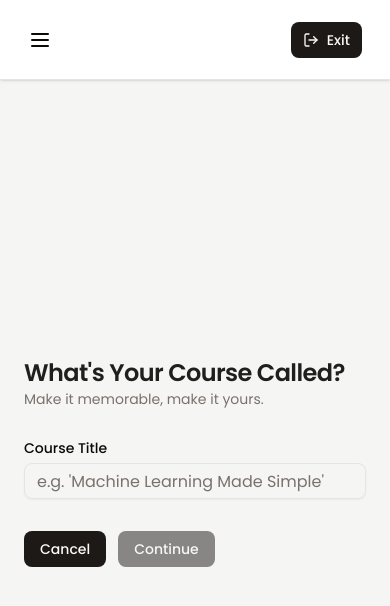
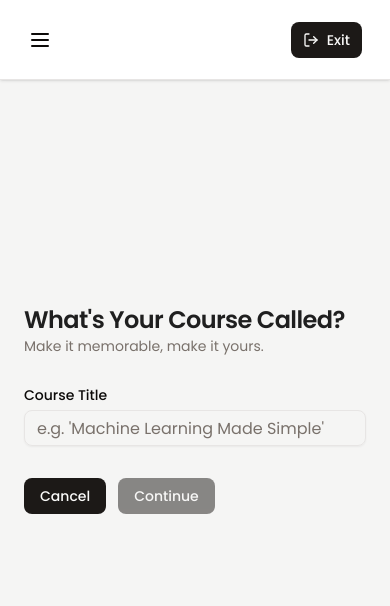
Before and after one commit to vedantlamba/Myzen, a Next.js app: page /teacher/create in a window 390 px wide. Shown: the top 606 px of the page. Built offline with nearby package versions, Linux system fonts and the light colour scheme; no server answers.

Commit message:
changed some styles of create page - 1

```diff
--- a/app/(dashboard)/(routes)/teacher/create/page.tsx
+++ b/app/(dashboard)/(routes)/teacher/create/page.tsx
@@ -17,8 +17,6 @@ import { useRouter } from "next/navigation";
 import { useForm } from "react-hook-form";
 import * as z from "zod";
 
-
-
 const CreatePage = () => {
   const form = useForm<z.infer<typeof formSchema>>({
     resolver: zodResolver(formSchema),
@@ -34,7 +32,7 @@ const CreatePage = () => {
   };
 
   return (
-    <div className="max-w-5xl mx-auto h-full flex justify-center items-center">
+    <div className="max-w-5xl mx-auto h-full flex pt-56 md:pt-0  justify-center md:items-center overflow-y-hidden">
       <div>
         <h1 className="text-2xl md:text-3xl font-semibold text-[#1F1F1F] tracking-tight">
           What&apos;s Your Course Called?
```
